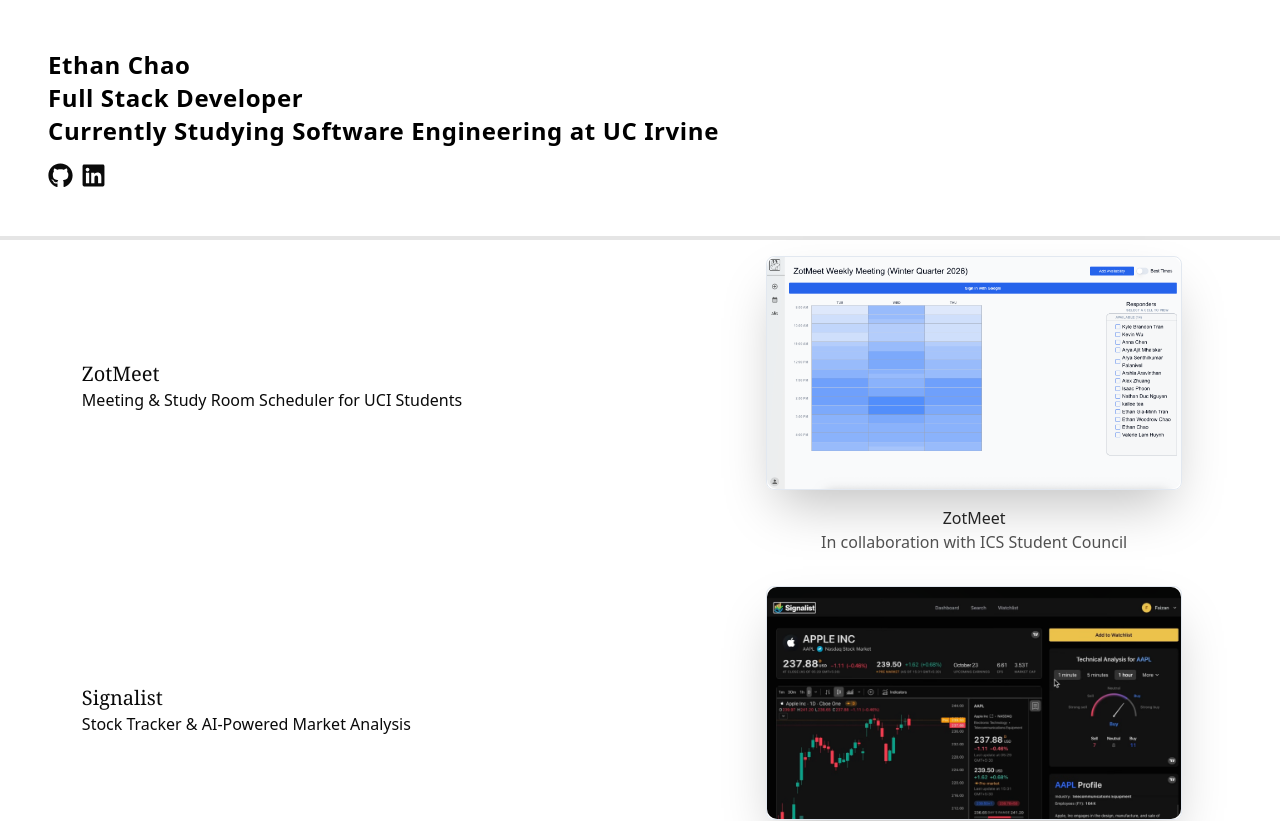
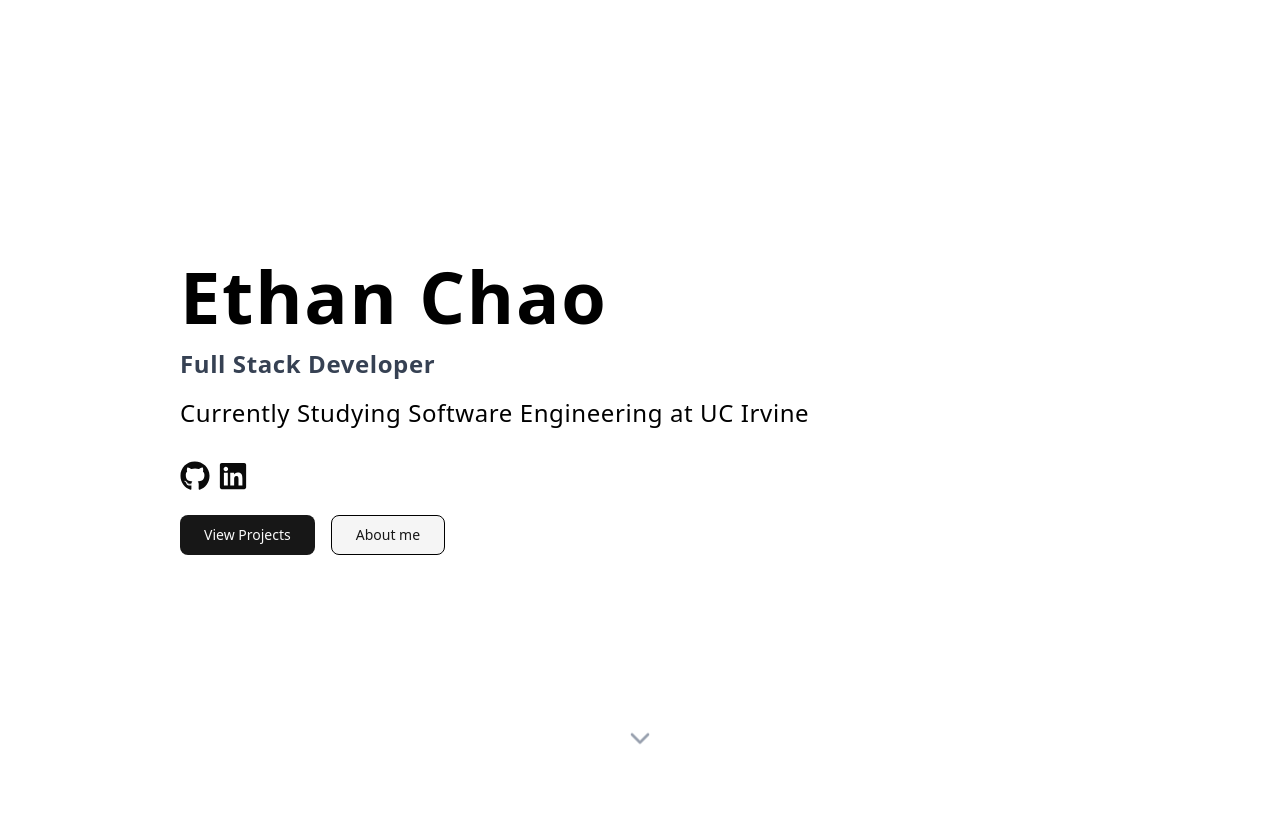
Before and after one commit to ethancha0/new-portfolio, a Next.js app: page / in a window 1280 px wide. Shown: the top 821 px of the page. Built offline with nearby package versions, Linux system fonts and the light colour scheme.

Commit message:
feat: refactored header

```diff
--- a/app/page.tsx
+++ b/app/page.tsx
@@ -1,4 +1,3 @@
-import Image from "next/image";
 import Project from "@/components/project_row/project"
 import Header from "@/components/header"
 
@@ -14,11 +13,15 @@
         </div>
 
 
+        <section id="projects" className="scroll-mt-24">
+          <Project/>
+        </section>
 
-        <div className="">
-          <Project/>
-
-        </div>
+        <section id="about" className="scroll-mt-24 py-16">
+          <div className="max-w-4xl mx-auto px-6">
+            <h2 className="text-3xl font-semibold">About Me</h2>
+          </div>
+        </section>
 
 
 
--- a/components/header.tsx
+++ b/components/header.tsx
@@ -1,66 +1,96 @@
 'use client';
 
-import React from 'react'
+import React from 'react';
 import { TextGenerateEffect } from '@/components/ui/text-generate-effect'
 import { FaGithub, FaLinkedin } from "react-icons/fa";
-import LogoLoop from './animations/logo-loop';
-import { HeaderLogos } from '@/lib/constants';
+import { motion } from "motion/react"
+import {ChevronDown} from "lucide-react"
+import { Button } from './ui/button';
 
 const header = () => {
+
+  const scrollToId = (id: string) => {
+    document.getElementById(id)?.scrollIntoView({ behavior: "smooth", block: "start" });
+  };
+
+  const scrollToProjects = () => scrollToId("projects");
+  const scrollToAbout = () => scrollToId("about");
+
+
+
   return (
-    <div className="p-12 border-b-4">
+    <div className="p-45 mt-20 border-b-4 min-h-screen space-y-4">
 
       <TextGenerateEffect
         words="Ethan Chao"
+        className="text-7xl"
       />
 
 
       <TextGenerateEffect
         words = "Full Stack Developer"
+        className="text-gray-700 text-2xl"
          />
 
       <div>
 
       </div>
 
-      <div className="">
+      <div className="mt-2">
         <TextGenerateEffect
           words= "Currently Studying Software Engineering at UC Irvine"
+          className="font-normal"
           />
       </div>
 
-    {/*
-       <LogoLoop
-              logos={HeaderLogos}
-              gap={10}
-              speed={15}
-              logoHeight={20}
-              scaleOnHover={true}
-              showLabels={false}
-              labelPlacement="bottom"
-              scrollMode="bounce"
-              width="100%"
-              fadeOut={false}
-               />
-      */}
 
-      <div className="flex pt-4 gap-2 ">
+
+
+      <div className="flex pt-4 gap-2 mt-4 ">
        <a href="http://github.com/ethancha0"
           target="_blank"
           rel="noopener noreferrer">
-          <FaGithub size={25}/>
+          <FaGithub size={30}/>
        </a>
 
        <a href="https://www.linkedin.com/in/ethanchaoo/"
           target="_blank"
           rel="noopener noreferrer">
-        <FaLinkedin size={25}/>
+        <FaLinkedin size={30}/>
       </a>
       </div>
 
+    <div className="mt-6 gap-4 flex">
+      <Button size="lg" onClick={scrollToProjects}>
+        View Projects
+      </Button>
+
+      <Button variant="secondary" size="lg" className="border border-black" onClick={scrollToAbout}>
+        About me
+      </Button>
+
+
+
+      <motion.div
+  initial={{ opacity: 0 }}
+  animate={{ opacity: 1 }}
+  transition={{ delay: 1, duration: 1 }}
+  className="absolute bottom-8 left-1/2 -translate-x-1/2"
+>
+  <button
+    onClick={scrollToProjects}
+    className="animate-bounce text-gray-400 dark:text-gray-600 hover:text-gray-600 dark:hover:text-gray-400 transition-colors"
+  >
+    <ChevronDown className="w-8 h-8" />
+  </button>
+</motion.div>
+
+
+
 
     </div>
-  )
+  </div>
+  );
 }
 
 export default header
--- /dev/null
+++ b/components/ui/button.tsx
@@ -0,0 +1,64 @@
+import * as React from "react"
+import { cva, type VariantProps } from "class-variance-authority"
+import { Slot } from "radix-ui"
+
+import { cn } from "@/lib/utils"
+
+const buttonVariants = cva(
+  "inline-flex items-center justify-center gap-2 whitespace-nowrap rounded-md text-sm font-medium transition-all disabled:pointer-events-none disabled:opacity-50 [&_svg]:pointer-events-none [&_svg:not([class*='size-'])]:size-4 shrink-0 [&_svg]:shrink-0 outline-none focus-visible:border-ring focus-visible:ring-ring/50 focus-visible:ring-[3px] aria-invalid:ring-destructive/20 dark:aria-invalid:ring-destructive/40 aria-invalid:border-destructive",
+  {
+    variants: {
+      variant: {
+        default: "bg-primary text-primary-foreground hover:bg-primary/90",
+        destructive:
+          "bg-destructive text-white hover:bg-destructive/90 focus-visible:ring-destructive/20 dark:focus-visible:ring-destructive/40 dark:bg-destructive/60",
+        outline:
+          "border bg-background shadow-xs hover:bg-accent hover:text-accent-foreground dark:bg-input/30 dark:border-input dark:hover:bg-input/50",
+        secondary:
+          "bg-secondary text-secondary-foreground hover:bg-secondary/80",
+        ghost:
+          "hover:bg-accent hover:text-accent-foreground dark:hover:bg-accent/50",
+        link: "text-primary underline-offset-4 hover:underline",
+      },
+      size: {
+        default: "h-9 px-4 py-2 has-[>svg]:px-3",
+        xs: "h-6 gap-1 rounded-md px-2 text-xs has-[>svg]:px-1.5 [&_svg:not([class*='size-'])]:size-3",
+        sm: "h-8 rounded-md gap-1.5 px-3 has-[>svg]:px-2.5",
+        lg: "h-10 rounded-md px-6 has-[>svg]:px-4",
+        icon: "size-9",
+        "icon-xs": "size-6 rounded-md [&_svg:not([class*='size-'])]:size-3",
+        "icon-sm": "size-8",
+        "icon-lg": "size-10",
+      },
+    },
+    defaultVariants: {
+      variant: "default",
+      size: "default",
+    },
+  }
+)
+
+function Button({
+  className,
+  variant = "default",
+  size = "default",
+  asChild = false,
+  ...props
+}: React.ComponentProps<"button"> &
+  VariantProps<typeof buttonVariants> & {
+    asChild?: boolean
+  }) {
+  const Comp = asChild ? Slot.Root : "button"
+
+  return (
+    <Comp
+      data-slot="button"
+      data-variant={variant}
+      data-size={size}
+      className={cn(buttonVariants({ variant, size, className }))}
+      {...props}
+    />
+  )
+}
+
+export { Button, buttonVariants }
--- a/components/ui/text-generate-effect.tsx
+++ b/components/ui/text-generate-effect.tsx
@@ -6,11 +6,15 @@
 export const TextGenerateEffect = ({
   words,
   className,
+  wordClassName,
+  containerClassName,
   filter = true,
   duration = 0.5,
 }: {
   words: string;
   className?: string;
+  wordClassName?: string;
+  containerClassName?: string;
   filter?: boolean;
   duration?: number;
 }) => {
@@ -37,7 +41,7 @@
           return (
             <motion.span
               key={word + idx}
-              className="dark:text-white text-black opacity-0"
+              className={cn("opacity-0", wordClassName)}
               style={{
                 filter: filter ? "blur(10px)" : "none",
               }}
@@ -51,11 +55,9 @@
   };
 
   return (
-    <div className={cn("font-bold", className)}>
-      <div className="">
-        <div className=" dark:text-white text-black text-2xl leading-snug tracking-wide">
-          {renderWords()}
-        </div>
+    <div className={cn("font-bold", containerClassName)}>
+      <div className={cn("dark:text-white text-black text-2xl leading-snug tracking-wide", className)}>
+        {renderWords()}
       </div>
     </div>
   );
--- a/package.json
+++ b/package.json
@@ -17,8 +17,9 @@
     "framer-motion": "^12.34.3",
     "gsap": "^3.14.2",
     "lucide-react": "^0.563.0",
-    "motion": "^12.29.2",
+    "motion": "^12.34.3",
     "next": "^16.1.6",
+    "radix-ui": "^1.4.3",
     "react": "19.2.3",
     "react-dom": "19.2.3",
     "react-icons": "^5.5.0",
```
Also changed, not shown: 1 other file (tests, documents, lock files or other folders).
